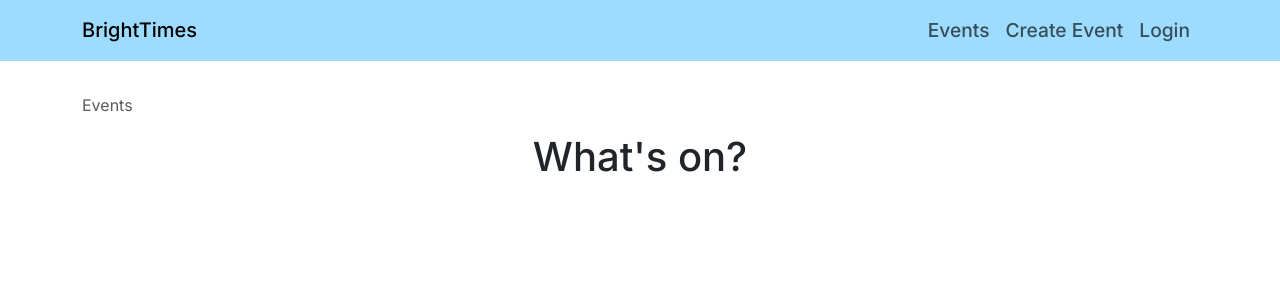
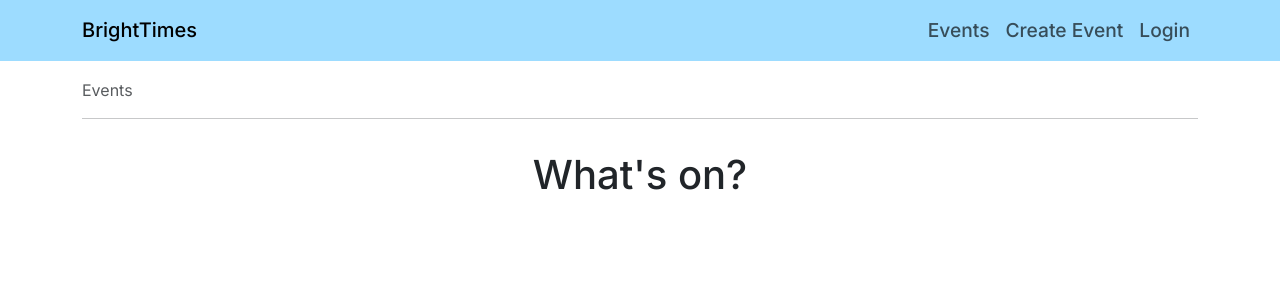
Before and after one commit to avabellaw/bright-times, a Django app: page /events/ in a window 1280 px wide. Shown: the top 300 px of the page. Run offline with Django 5.2, Linux system fonts and the light colour scheme; data that the repository does not hold is empty.

Commit message:
Style breadcrumbs and add links

```diff
--- a/events/static/event-styles.css
+++ b/events/static/event-styles.css
@@ -3,6 +3,19 @@
 body {
     /* Fixed-bottom buy tickets height */
     --buy-tickets-height: 10em;
+}
+
+.nav-container {
+    margin-bottom: 0;
+}
+
+#breadcrumbs-container {
+    margin-top: 1.1em;
+    margin-bottom: 2em;
+}
+
+#breadcrumbs-container>hr {
+    margin-top: 0em;
 }
 
 #event-details-container {
--- a/events/templates/events/base.html
+++ b/events/templates/events/base.html
@@ -6,7 +6,7 @@
 {% endblock %}
 
 {% block additional_header %}
-    <div class="container">
+    <div class="container" id="breadcrumbs-container">
         <div class="row">
             <div class="col">
                 <nav aria-label="breadcrumb">
@@ -14,18 +14,20 @@
                         {% if not breadcrumbs %}
                             <li class="breadcrumb-item active" aria-current="page">Events</li>
                         {% else %}
-                            <li class="breadcrumb-item">Events</li>
+                            <li class="breadcrumb-item"><a href="{% url 'events' %}">Events</a></li>
                         {% endif %}
                         {% for breadcrumb in breadcrumbs %}
                             {% if forloop.last %}
                                 <li class="breadcrumb-item active" aria-current="page">{{ breadcrumb }}</li>
                             {% else %}
-                                <li class="breadcrumb-item">{{ breadcrumb }}</li>
+                                <li class="breadcrumb-item"><a href="{{ breadcrumb.url }}"></a>{{ breadcrumb.name }}</li>
                             {% endif %}
                         {% endfor %}
                     </ol>
                 </nav>
             </div>
         </div>
+        <hr>
     </div>
+
 {% endblock %}
--- a/events/views.py
+++ b/events/views.py
@@ -36,6 +36,7 @@ def event_details(request, event_id):
 
     context = {
         'event': event,
+        'breadcrumbs': [event.name],
     }
 
     return render(request, template, context)
```
